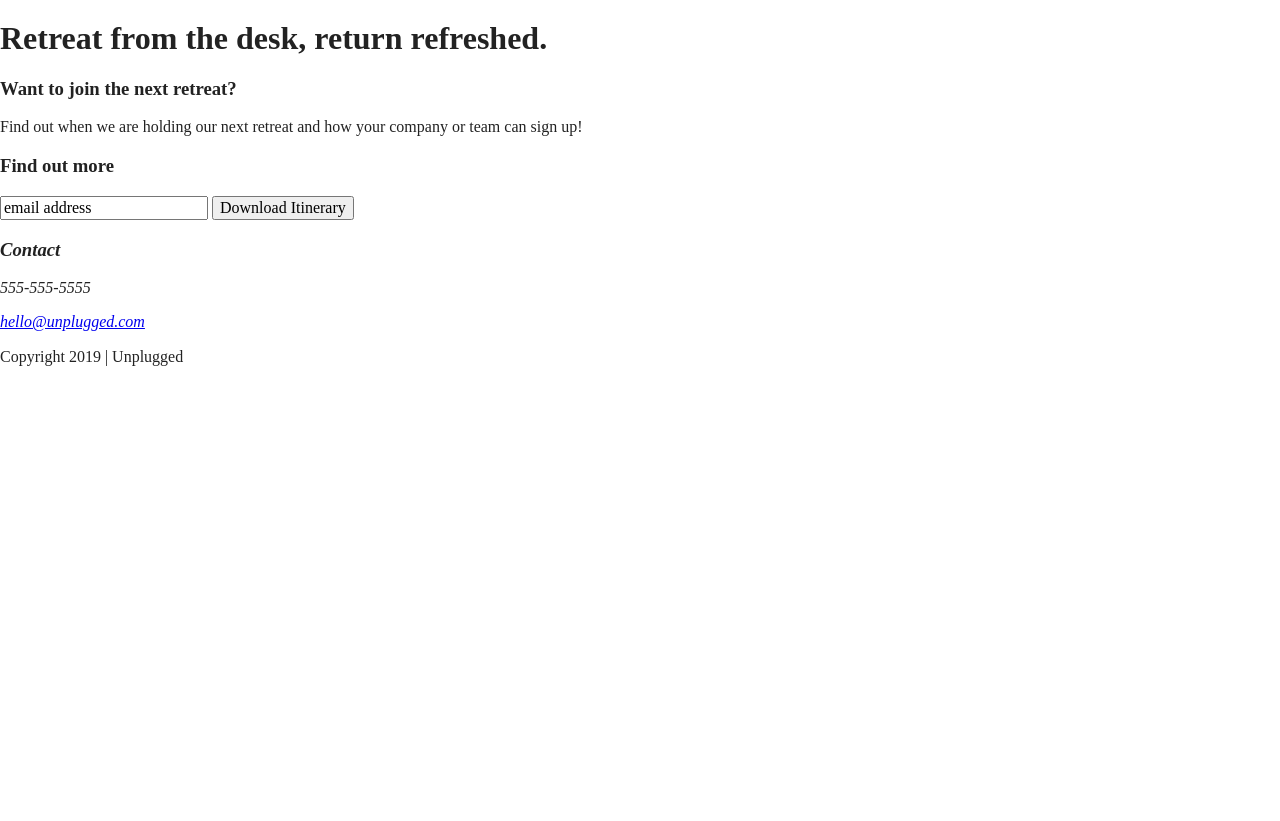
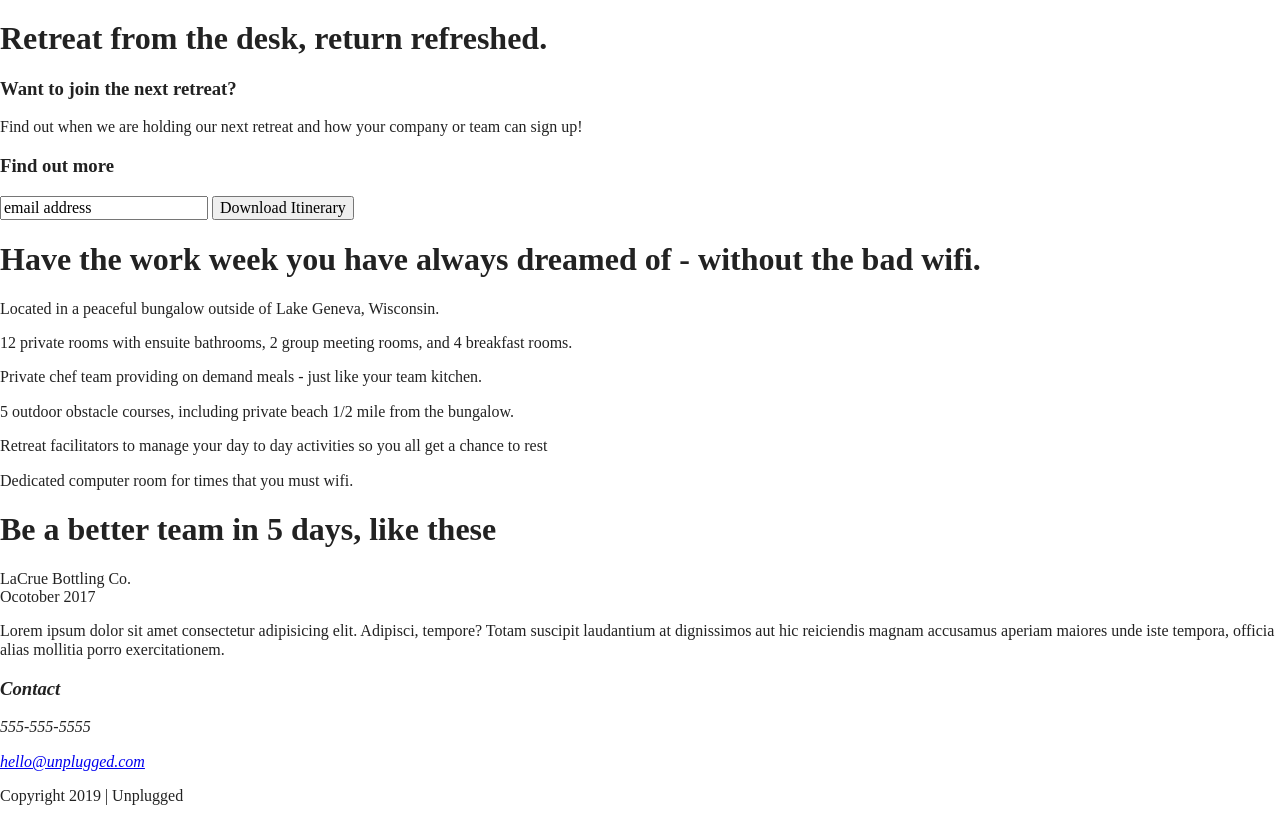
Before and after one commit to ldmdesign/206-unplugged, a website built with Parcel: page index.html in a window 1280 px wide. Shown: the part 74-895 px from the top of the page. Before the commit the page ends 800 px from the top, so only its background shows below. Built offline with nearby package versions, Linux system fonts and the light colour scheme.

Commit message:
added rest of body html and added class names

```diff
--- a/index.html
+++ b/index.html
@@ -40,19 +40,59 @@
       <div>
         <h1>Retreat from the desk, return refreshed.</h1>
       </div>
-      <div class="heroimage"></div>
+      <div class="hero-area"></div>
     </div>
     </section>
-
     <aside>
       <h3>Want to join the next retreat?</h3>
-      <p>Find out when we are holding our next retreat and how your company or team can sign up!</p>
-      <div class="signup">
+      <p class="form-description">Find out when we are holding our next retreat and how your company or team can sign up!</p>
+      <div class="form">
         <h3>Find out more</h3>
         <input type="text" name="name" value="email address">
         <input type="button" value="Download Itinerary">
       </div>
     </aside>
+    <section class="features">
+      <div class="content-wrapper">
+        <h1>Have the work week you have always dreamed of - without the bad wifi.</h1>
+        <article>
+          <p class="tent-icon"></p>
+          <p class="features-item-tent">Located in a peaceful bungalow outside of Lake Geneva, Wisconsin.</p>
+        </article>
+        <article>
+          <p class="bed-icon"></p>
+          <p class="features-item-bed">12 private rooms with ensuite bathrooms, 2 group meeting rooms, and 4 breakfast rooms.</p>
+        </article>
+        <article>
+          <p class="utensils-icon"></p>
+          <p class="features-item-utensils">Private chef team providing on demand meals - just like your team kitchen.</p>
+        </article>
+        <article>
+          <p class="feet-icon"></p>
+          <p class="features-item-feet">5 outdoor obstacle courses, including private beach 1/2 mile from the bungalow.</p>
+        </article>
+        <article>
+          <p class="smiley-icon"></p>
+          <p class="features-item-smiley">Retreat facilitators to manage your day to day activities so you all get a chance to rest</p>
+        </article>
+        <article>
+          <p class="wifi-icon"></p>
+          <p class="features-item-wifi">Dedicated computer room for times that you must wifi.</p>
+        </article>
+      </div>
+    </section>
+    <section class="reviews">
+      <div class="content-wrapper">
+        <div>
+          <h1>Be a better team in 5 days, like these</h1>
+          <p class="group-photo"></p>
+        </div>
+        <article>
+          <p>LaCrue Bottling Co. <br> Ocotober 2017</p>
+          <p>Lorem ipsum dolor sit amet consectetur adipisicing elit. Adipisci, tempore? Totam suscipit laudantium at dignissimos aut hic reiciendis magnam accusamus aperiam maiores unde iste tempora, officia alias mollitia porro exercitationem.</p>
+        </article>
+      </div>
+    </section>
   </main>
 
   <footer>
```
